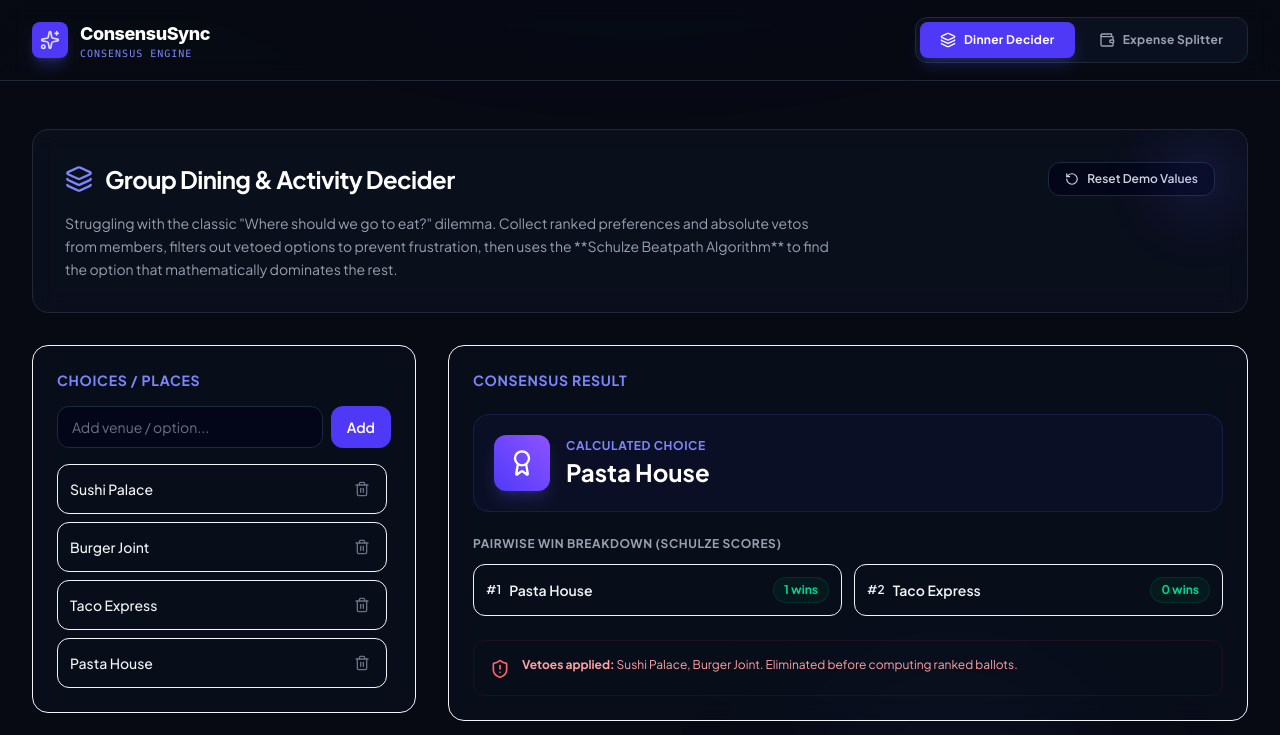
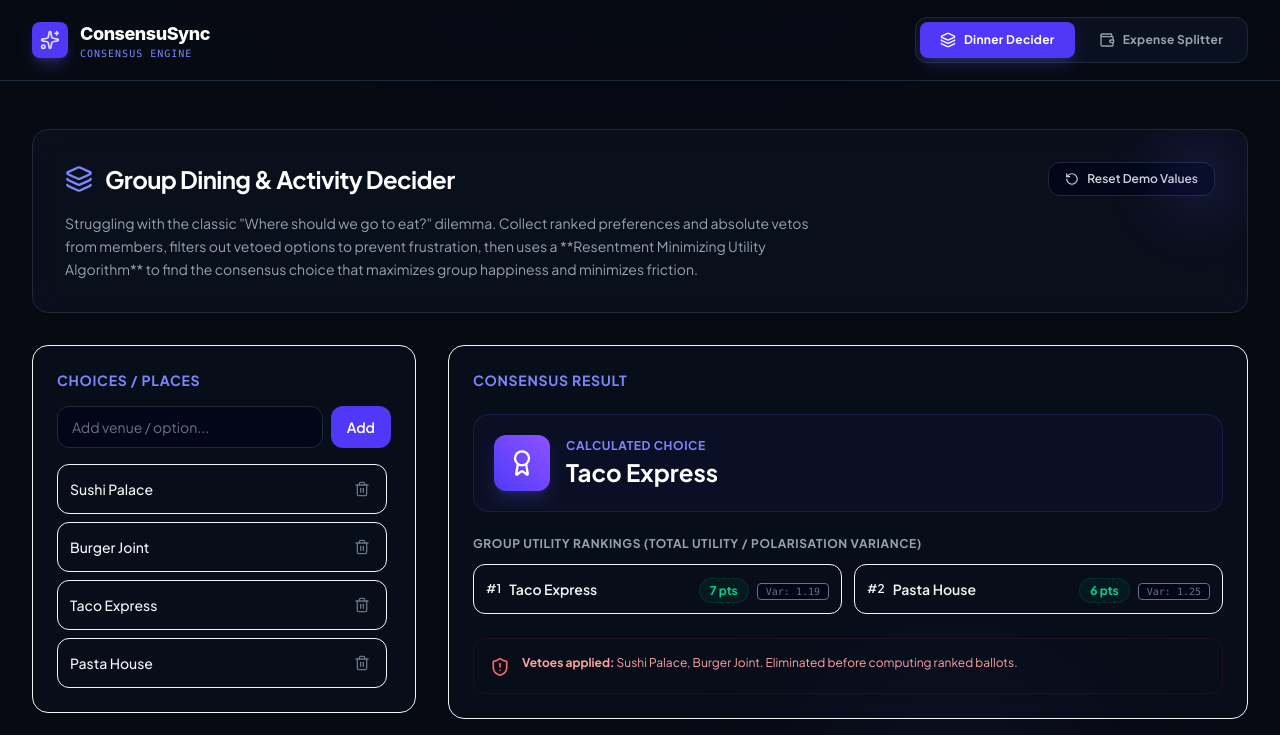
Before and after one commit to mrepiepie/Consenus-sync-, a React (Vite) app: page / in a window 1280 px wide. Shown: the top 735 px of the page. Built offline with nearby package versions, Linux system fonts and the light colour scheme.

Commit message:
Replace weights with Borda counts and polarization variance tie-breaker

```diff
--- a/src/components/ActivityDecider.jsx
+++ b/src/components/ActivityDecider.jsx
@@ -1,16 +1,16 @@
 import React, { useState, useEffect, useRef } from 'react';
-import { calculateSchulze } from '../utils/algorithms';
+import { calculateResentmentMinimizer } from '../utils/algorithms';
 import {
   Users, Plus, Trash2, ShieldAlert, Award,
-  Layers, RotateCcw, Scale
+  Layers, RotateCcw
 } from 'lucide-react';
 import gsap from 'gsap';
 
 const DEFAULT_PARTICIPANTS = [
-  { id: 'p1', name: 'Alex', veto: 'Sushi Palace', weight: 1, preferences: ['Burger Joint', 'Taco Express', 'Sushi Palace', 'Pasta House'] },
-  { id: 'p2', name: 'Blake', veto: '', weight: 1.5, preferences: ['Sushi Palace', 'Pasta House', 'Burger Joint', 'Taco Express'] },
-  { id: 'p3', name: 'Charlie', veto: 'Burger Joint', weight: 1, preferences: ['Pasta House', 'Taco Express', 'Sushi Palace', 'Burger Joint'] },
-  { id: 'p4', name: 'Dana', veto: '', weight: 1, preferences: ['Taco Express', 'Sushi Palace', 'Pasta House', 'Burger Joint'] }
+  { id: 'p1', name: 'Alex', veto: 'Sushi Palace', preferences: ['Burger Joint', 'Taco Express', 'Sushi Palace', 'Pasta House'] },
+  { id: 'p2', name: 'Blake', veto: '', preferences: ['Sushi Palace', 'Pasta House', 'Burger Joint', 'Taco Express'] },
+  { id: 'p3', name: 'Charlie', veto: 'Burger Joint', preferences: ['Pasta House', 'Taco Express', 'Sushi Palace', 'Burger Joint'] },
+  { id: 'p4', name: 'Dana', veto: '', preferences: ['Taco Express', 'Sushi Palace', 'Pasta House', 'Burger Joint'] }
 ];
 
 const DEFAULT_OPTIONS = [
@@ -37,7 +37,6 @@ export default function ActivityDecider() {
   const [editingParticipantId, setEditingParticipantId] = useState(null);
   const [editName, setEditName] = useState('');
   const [editVeto, setEditVeto] = useState('');
-  const [editWeight, setEditWeight] = useState(1);
   const [editPrefs, setEditPrefs] = useState([]);
 
   const resultsCardRef = useRef(null);
@@ -52,31 +51,19 @@ export default function ActivityDecider() {
   }, [options]);
 
   const getResults = () => {
-    const activeVetoes = new Set();
+    const activeVetoes = [];
     participants.forEach(p => {
       if (p.veto) {
-        activeVetoes.add(p.veto);
+        activeVetoes.push(p.veto);
       }
     });
 
-    const validCandidates = options.filter(opt => !activeVetoes.has(opt));
-
-    if (validCandidates.length === 0) {
-      return { winner: null, ranked: [], pairwise: null, paths: null, vetoes: Array.from(activeVetoes) };
-    }
-
     const ballots = [];
-    const weights = [];
     participants.forEach(p => {
-      ballots.push(p.preferences.filter(pref => validCandidates.includes(pref)));
-      weights.push(p.weight || 1);
+      ballots.push(p.preferences);
     });
 
-    const schulzeResult = calculateSchulze(validCandidates, ballots, weights);
-    return {
-      ...schulzeResult,
-      vetoes: Array.from(activeVetoes)
-    };
+    return calculateResentmentMinimizer(options, ballots, activeVetoes);
   };
 
   const results = getResults();
@@ -120,7 +107,6 @@ export default function ActivityDecider() {
         id: newId,
         name: trimmed,
         veto: '',
-        weight: 1,
         preferences: [...options]
       }]);
       setNewParticipantName('');
@@ -138,7 +124,6 @@ export default function ActivityDecider() {
     setEditingParticipantId(p.id);
     setEditName(p.name);
     setEditVeto(p.veto);
-    setEditWeight(p.weight || 1);
     // Make sure we have all current options mapped
     const missing = options.filter(o => !p.preferences.includes(o));
     setEditPrefs([...p.preferences, ...missing].filter(o => options.includes(o)));
@@ -151,7 +136,6 @@ export default function ActivityDecider() {
           ...p,
           name: editName,
           veto: editVeto,
-          weight: Number(editWeight) || 1,
           preferences: editPrefs
         };
       }
@@ -198,7 +182,7 @@ export default function ActivityDecider() {
           </button>
         </div>
         <p className="text-gray-400 text-sm max-w-3xl leading-relaxed mt-4">
-          Struggling with the classic "Where should we go to eat?" dilemma. Collect ranked preferences and absolute vetos from members, filters out vetoed options to prevent frustration, then uses the **Schulze Beatpath Algorithm** to find the option that mathematically dominates the rest.
+          Struggling with the classic "Where should we go to eat?" dilemma. Collect ranked preferences and absolute vetos from members, filters out vetoed options to prevent frustration, then uses a **Resentment Minimizing Utility Algorithm** to find the consensus choice that maximizes group happiness and minimizes friction.
         </p>
       </div>
 
@@ -277,11 +261,8 @@ export default function ActivityDecider() {
                 >
                   <div>
                     <div className="font-semibold text-gray-205">{p.name}</div>
-                    <div className="text-xs text-gray-550 mt-0.5 flex items-center gap-2">
-                      <span>{p.veto ? `Veto: ${p.veto}` : 'No veto'}</span>
-                      <span className="text-[10px] text-indigo-400 bg-indigo-950/40 px-1.5 py-0.5 rounded border border-indigo-900/30">
-                        Weight: {p.weight || 1}x
-                      </span>
+                    <div className="text-xs text-gray-550 mt-0.5">
+                      {p.veto ? `Veto: ${p.veto}` : 'No veto'}
                     </div>
                   </div>
                   <div className="flex items-center gap-2">
@@ -321,7 +302,7 @@ export default function ActivityDecider() {
                 </button>
               </div>
 
-              <div className="grid grid-cols-1 md:grid-cols-3 gap-6">
+              <div className="grid grid-cols-1 md:grid-cols-2 gap-6">
                 <div>
                   <label className="block text-xs font-bold text-gray-400 uppercase tracking-wider mb-2">
                     Veto / Absolute No-Go
@@ -339,24 +320,6 @@ export default function ActivityDecider() {
                   <p className="text-xs text-gray-550 mt-2.5 flex items-center gap-1.5 leading-relaxed">
                     <ShieldAlert className="h-4 w-4 text-amber-500 flex-shrink-0" />
                     Selecting a veto automatically excludes that venue from the ballot.
-                  </p>
-                </div>
-
-                <div>
-                  <label className="block text-xs font-bold text-gray-400 tracking-wider mb-2 uppercase flex items-center gap-1">
-                    <Scale className="h-3.5 w-3.5 text-indigo-400" /> Vote Weight Factor
-                  </label>
-                  <select
-                    value={editWeight}
-                    onChange={(e) => setEditWeight(e.target.value)}
-                    className="w-full bg-slate-950 border border-gray-800 rounded-xl px-3.5 py-2.5 text-sm focus:outline-none focus:border-indigo-500 text-white"
-                  >
-                    <option value="1">Standard Weight (1.0x)</option>
-                    <option value="1.5">Driver / Organizer (1.5x)</option>
-                    <option value="2">Birthday Person (2.0x)</option>
-                  </select>
-                  <p className="text-xs text-gray-550 mt-2.5 leading-relaxed">
-                    Grants higher priority calculations to specific members in case of a split tie.
                   </p>
                 </div>
 
@@ -417,7 +380,7 @@ export default function ActivityDecider() {
 
                 <div className="space-y-3">
                   <h4 className="text-xs font-bold text-gray-400 uppercase tracking-wider">
-                    Pairwise Win Breakdown (Schulze Scores)
+                    Group Utility Rankings (Total Utility / Polarisation Variance)
                   </h4>
                   <div className="grid grid-cols-1 md:grid-cols-2 gap-3">
                     {results.ranked.map((r, i) => (
@@ -426,9 +389,14 @@ export default function ActivityDecider() {
                           <span className="text-xs text-gray-550">#{i + 1}</span>
                           {r.name}
                         </span>
-                        <span className="text-xs px-2.5 py-1 bg-emerald-950/40 text-emerald-400 rounded-full border border-emerald-800/30 font-bold">
-                          {r.score} wins
-                        </span>
+                        <div className="text-right">
+                          <span className="text-xs px-2.5 py-1 bg-emerald-950/40 text-emerald-400 rounded-full border border-emerald-800/30 font-bold mr-2">
+                            {r.score} pts
+                          </span>
+                          <span className="text-[10px] px-2 py-0.5 bg-slate-950 text-gray-500 rounded border border-gray-850 font-mono">
+                            Var: {r.variance}
+                          </span>
+                        </div>
                       </div>
                     ))}
                   </div>
--- a/src/utils/algorithms.js
+++ b/src/utils/algorithms.js
@@ -3,89 +3,63 @@
  */
 
 /**
- * 1. Schulze Method (Beatpath Ranked-Choice Voting) with voter weight support
- * Used to find the Condorcet winner by calculating strongest path relations.
+ * 1. Borda Utility & Resentment Minimizer Algorithm
+ * Calculates group utility score based on ranked choices while honoring absolute vetoes.
+ * Uses rank variance as a tie-breaker to select the option that minimizes group division.
+ *
+ * @param {Array<string>} candidates - List of available options (e.g. Restaurants).
+ * @param {Array<Array<string>>} ballots - List of ranked preferences from each participant.
+ * @param {Array<string>} vetoes - List of all active vetoed candidates across participants.
+ * @returns {Object} { winner, ranked: [{ name, score, variance }], vetoes }
  */
-export function calculateSchulze(candidates, ballots, weights = []) {
+export function calculateResentmentMinimizer(candidates, ballots, vetoes = []) {
+  const activeVetoes = new Set(vetoes);
+
+  // Filter out any option that has been vetoed by any participant
+  const validCandidates = candidates.filter(cand => !activeVetoes.has(cand));
+
+  if (validCandidates.length === 0) {
+    return { winner: null, ranked: [], vetoes: Array.from(activeVetoes) };
+  }
+
   const numCandidates = candidates.length;
-  const d = Array.from({ length: numCandidates }, () => Array(numCandidates).fill(0));
+  // Borda Point scale: 1st choice gets (N-1) points, last gets 0 points.
+  const getBordaPoints = (candidate, ballot) => {
+    const rankIndex = ballot.indexOf(candidate);
+    if (rankIndex === -1) return 0; // Not ranked
+    return numCandidates - 1 - rankIndex;
+  };
 
-  ballots.forEach((ballot, idx) => {
-    // Default weight is 1.0 if not specified
-    const voterWeight = Number(weights[idx]) || 1.0;
+  const results = validCandidates.map(cand => {
+    // Collect points assigned to this candidate by each voter
+    const scores = ballots.map(ballot => getBordaPoints(cand, ballot));
 
-    for (let i = 0; i < numCandidates; i++) {
-      for (let j = 0; j < numCandidates; j++) {
-        if (i === j) continue;
-        const candI = candidates[i];
-        const candJ = candidates[j];
+    // Sum of points = Group Utility
+    const totalUtility = scores.reduce((sum, val) => sum + val, 0);
 
-        const rankI = ballot.indexOf(candI);
-        const rankJ = ballot.indexOf(candJ);
+    // Calculate Variance (to measure how polarized the group is on this option)
+    const mean = totalUtility / scores.length;
+    const variance = scores.reduce((sum, val) => sum + Math.pow(val - mean, 2), 0) / scores.length;
 
-        const hasI = rankI !== -1;
-        const hasJ = rankJ !== -1;
-
-        if (hasI && hasJ) {
-          if (rankI < rankJ) {
-            d[i][j] += voterWeight;
-          }
-        } else if (hasI && !hasJ) {
-          d[i][j] += voterWeight;
-        }
-      }
-    }
+    return {
+      name: cand,
+      score: totalUtility,
+      variance: Number(variance.toFixed(2))
+    };
   });
 
-  const p = Array.from({ length: numCandidates }, () => Array(numCandidates).fill(0));
-
-  for (let i = 0; i < numCandidates; i++) {
-    for (let j = 0; j < numCandidates; j++) {
-      if (i !== j) {
-        if (d[i][j] > d[j][i]) {
-          p[i][j] = d[i][j];
-        } else {
-          p[i][j] = 0;
-        }
-      }
+  // Sort: 1st by highest total utility score, 2nd by lowest variance (less division / lower resentment)
+  results.sort((a, b) => {
+    if (b.score !== a.score) {
+      return b.score - a.score;
     }
-  }
-
-  // Floyd-Warshall transitive closure path strength search
-  for (let i = 0; i < numCandidates; i++) {
-    for (let j = 0; j < numCandidates; j++) {
-      if (i !== j) {
-        for (let k = 0; k < numCandidates; k++) {
-          if (i !== k && j !== k) {
-            p[j][k] = Math.max(p[j][k], Math.min(p[j][i], p[i][k]));
-          }
-        }
-      }
-    }
-  }
-
-  const winCount = Array(numCandidates).fill(0);
-  for (let i = 0; i < numCandidates; i++) {
-    for (let j = 0; j < numCandidates; j++) {
-      if (i !== j) {
-        if (p[i][j] > p[j][i]) {
-          winCount[i]++;
-        }
-      }
-    }
-  }
-
-  const ranked = candidates.map((cand, idx) => ({
-    name: cand,
-    score: Number(winCount[idx].toFixed(2)),
-    wins: Number(winCount[idx].toFixed(2)),
-  })).sort((a, b) => b.score - a.score);
+    return a.variance - b.variance;
+  });
 
   return {
-    winner: ranked[0] ? ranked[0].name : null,
-    ranked,
-    pairwise: d,
-    paths: p
+    winner: results[0] ? results[0].name : null,
+    ranked: results,
+    vetoes: Array.from(activeVetoes)
   };
 }
 
```
